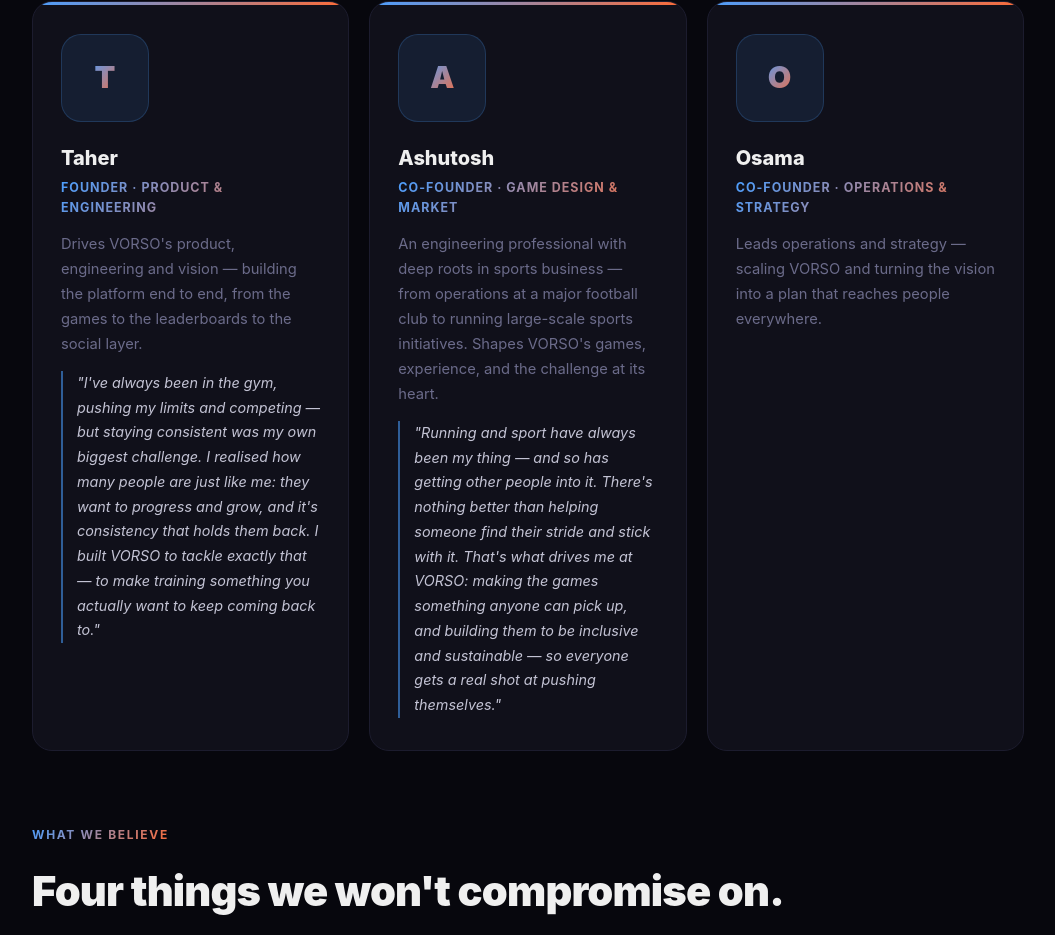
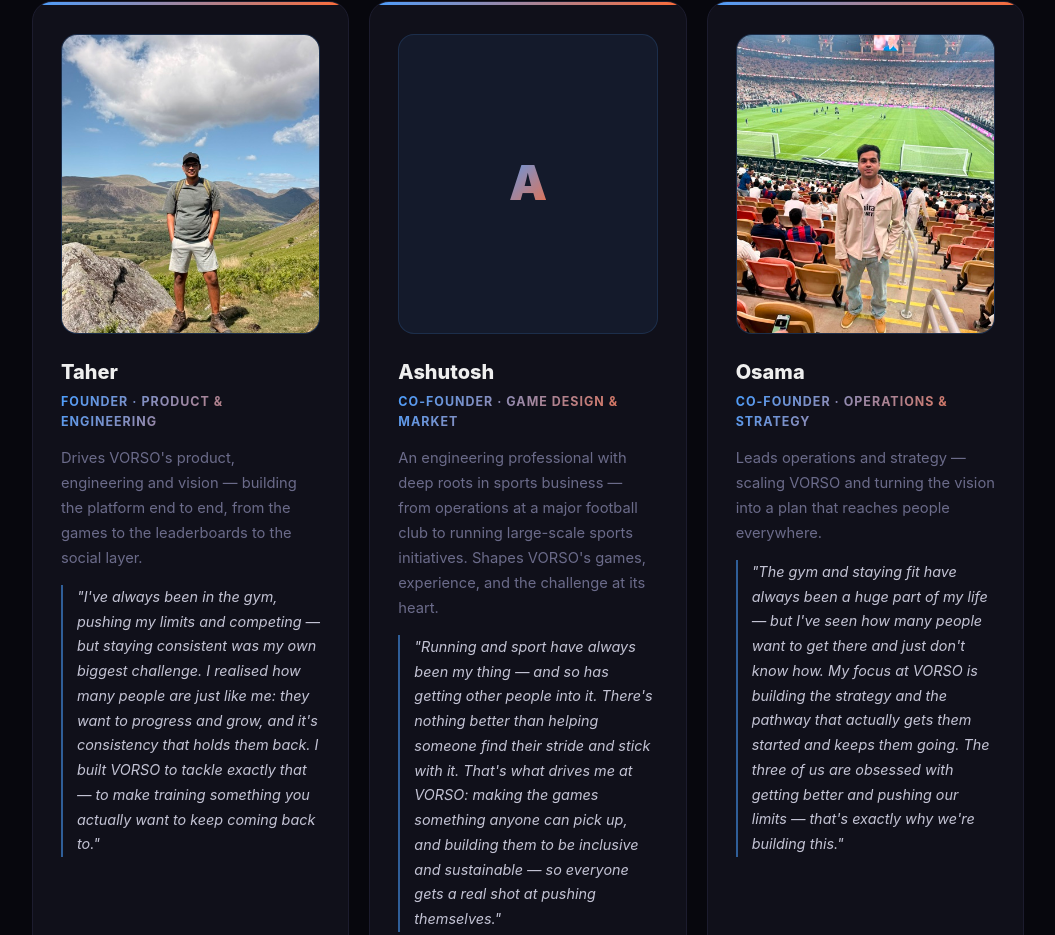
Before and after one commit to notttaherr215/vosro-site, a plain HTML site: page about.html in a window 1280 px wide. Shown: the part 1399-2334 px from the top of the page, without its empty margins (112-1167 px from the left). Drawn offline with Linux system fonts and the light colour scheme.

Commit message:
feat(about): founder photos (Taher, Osama) + Osama's story + larger photo cards (#26)
Optimized photos (24MB/4.8MB PNG -> ~130KB JPG). Enlarged the founder
photo to a proper card image (was an 88px avatar — too small for these
full-body shots) with per-face object-position. Adds Osama's 'why' story.
Ashutosh photo still pending (shows monogram fallback).

```diff
--- a/about.html
+++ b/about.html
@@ -71,8 +71,8 @@
     .founder-card { background: var(--surface); border: 1px solid var(--border); border-radius: 20px; padding: 32px 28px; transition: transform 0.2s; position: relative; overflow: hidden; }
     .founder-card::before { content: ''; position: absolute; top: 0; left: 0; right: 0; height: 3px; background: var(--grad); }
     .founder-card:hover { transform: translateY(-4px); }
-    .founder-photo { position: relative; width: 88px; height: 88px; border-radius: 20px; overflow: hidden; margin-bottom: 20px; background: rgba(74,158,255,0.1); border: 1px solid rgba(74,158,255,0.2); display: flex; align-items: center; justify-content: center; }
-    .founder-photo .mono { font-size: 1.9rem; font-weight: 900; background: var(--grad); -webkit-background-clip: text; -webkit-text-fill-color: transparent; background-clip: text; }
+    .founder-photo { position: relative; width: 100%; height: 300px; border-radius: 16px; overflow: hidden; margin-bottom: 22px; background: rgba(74,158,255,0.08); border: 1px solid rgba(74,158,255,0.15); display: flex; align-items: center; justify-content: center; }
+    .founder-photo .mono { font-size: 3rem; font-weight: 900; background: var(--grad); -webkit-background-clip: text; -webkit-text-fill-color: transparent; background-clip: text; }
     .founder-photo img { position: absolute; inset: 0; width: 100%; height: 100%; object-fit: cover; }
     .founder-card h3 { font-size: 1.25rem; font-weight: 800; margin-bottom: 4px; }
     .founder-role { font-size: 0.78rem; font-weight: 700; letter-spacing: 0.08em; text-transform: uppercase; background: var(--grad); -webkit-background-clip: text; -webkit-text-fill-color: transparent; background-clip: text; margin-bottom: 14px; display: inline-block; }
@@ -178,10 +178,11 @@
         <p class="founder-quote">"Running and sport have always been my thing — and so has getting other people into it. There's nothing better than helping someone find their stride and stick with it. That's what drives me at VORSO: making the games something anyone can pick up, and building them to be inclusive and sustainable — so everyone gets a real shot at pushing themselves."</p>
       </div>
       <div class="founder-card reveal d3">
-        <div class="founder-photo"><span class="mono">O</span><img src="/assets/founders/osama.jpg" alt="Osama" onerror="this.remove()" /></div>
+        <div class="founder-photo"><span class="mono">O</span><img src="/assets/founders/osama.jpg" alt="Osama" style="object-position:50% 20%" onerror="this.remove()" /></div>
         <h3>Osama</h3>
         <div class="founder-role">Co-Founder · Operations &amp; Strategy</div>
         <p>Leads operations and strategy — scaling VORSO and turning the vision into a plan that reaches people everywhere.</p>
+        <p class="founder-quote">"The gym and staying fit have always been a huge part of my life — but I've seen how many people want to get there and just don't know how. My focus at VORSO is building the strategy and the pathway that actually gets them started and keeps them going. The three of us are obsessed with getting better and pushing our limits — that's exactly why we're building this."</p>
       </div>
     </div>
   </section>
```
Also changed, not shown: assets/founders/osama.jpg (added), assets/founders/taher.jpg (added).
